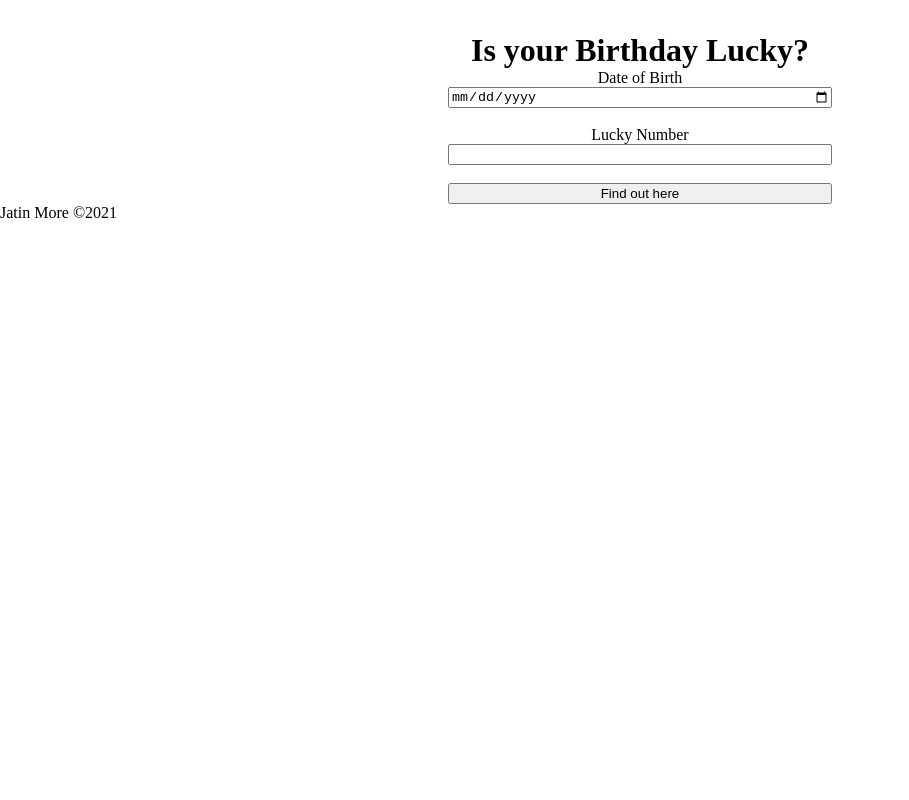
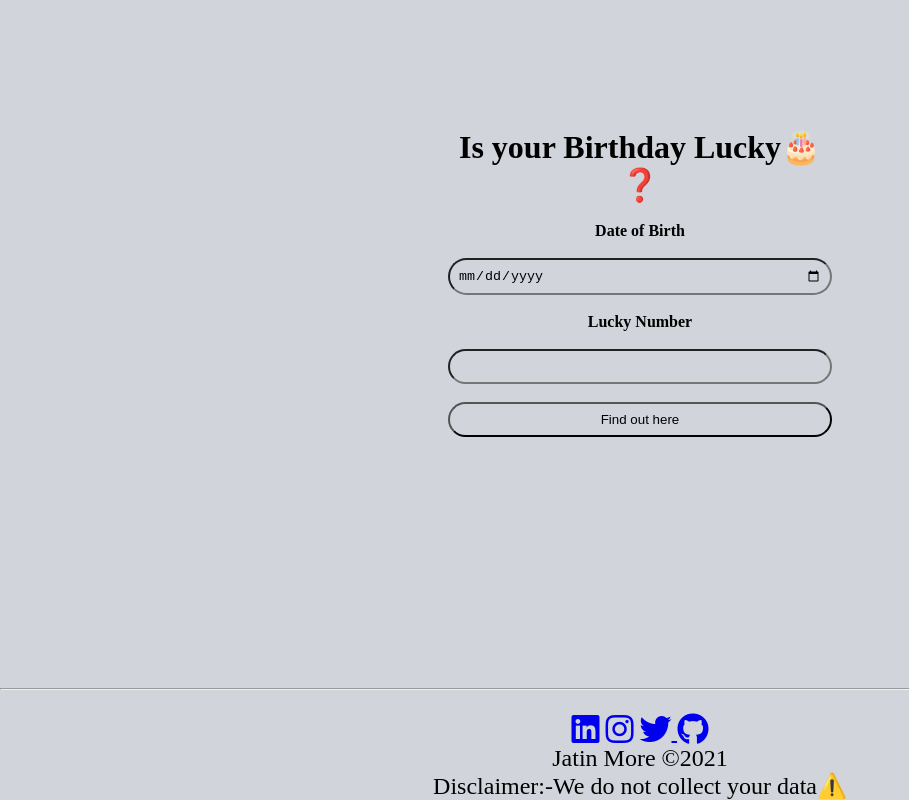
Before and after one commit to jatinmore/Is-your-birthday-lucky, a plain HTML site: page index.html in a window 1280 px wide. Shown: the whole page, without its empty margins (0-909 px from the left). Drawn offline with Linux system fonts and the light colour scheme.

Commit message:
final commit

```diff
--- a/app.css
+++ b/app.css
@@ -1,6 +1,7 @@
 *{
     margin: 0;
-    padding: 0ss;
+    padding: 0;
+    background: #D1D5DB;
 }
 
 
@@ -12,7 +13,30 @@
     width: 30vw;
     justify-content: center;
     margin-left: 35%;
-    margin-top:2rem;
+    margin-top:8rem;
     text-align: center;
 
+
 }
+
+#dob ,#lucky-num,#btn-check
+{
+    cursor: pointer;
+    padding: 0.5rem;
+    border-radius: 2rem
+}
+
+#op
+{
+    font-size: 2rem;
+    font-weight: bold;
+}
+
+.footer {
+    position: fixed;
+    left: 0;
+    bottom: 0;
+    width: 100%;
+    font-size: 1.5rem;
+    text-align: center;
+  }
--- a/app.js
+++ b/app.js
@@ -1,7 +1,7 @@
 var dob= document.querySelector('#dob');
 var luckyNum= document.querySelector('#lucky-num');
 var btnCheck= document.querySelector('#btn-check');
-
+var outputValue=document.querySelector('#op');
 console.log(dob.value)
 btnCheck.addEventListener('click',checkBirthday)
 
@@ -29,9 +29,11 @@ function checkValues(sum,luckyNumber)
     console.log(sum,luckyNumber)
     if(sum%luckyNumber===0)
     {
-        console.log('your birthday is lucky')
+
+        outputValue.innerText='your birthday is lucky!💥💥';
+
     }
     else{
-        console.log('your birthday is not lucky')
+        outputValue.innerText='your birthday is not lucky 😣';
     }
 }
--- a/index.html
+++ b/index.html
@@ -4,24 +4,39 @@
     <meta charset="UTF-8">
     <meta http-equiv="X-UA-Compatible" content="IE=edge">
     <meta name="viewport" content="width=device-width, initial-scale=1.0">
+    <link rel="stylesheet" href="https://cdnjs.cloudflare.com/ajax/libs/font-awesome/5.15.4/css/all.min.css" integrity="sha512-1ycn6IcaQQ40/MKBW2W4Rhis/DbILU74C1vSrLJxCq57o941Ym01SwNsOMqvEBFlcgUa6xLiPY/NS5R+E6ztJQ==" crossorigin="anonymous" referrerpolicy="no-referrer" />
     <link rel="stylesheet" type="text/css" href="app.css">
     <title>Lucky Birthday</title>
 </head>
 <body>
 
     <div class="main">
-    <h1>Is your Birthday Lucky?</h1>
-    <label for="dob">Date of Birth</label>
+    <h1>Is your Birthday Lucky🎂❓</h1>
+    <br>
+    <label for="dob"><strong>Date of Birth</strong></label>
+    <br>
     <input type="date" id="dob">
     <br>
-    <label for="lucky-num">Lucky Number</label>
+    <label for="lucky-num"><strong>Lucky Number</strong></label>
+    <br>
     <input type="number" id="lucky-num">
      <br>
     <button id="btn-check">Find out here</button>
+    <div id="op">
+
+    </div>
 </div>
-    <footer>
-        <p><span>Jatin More</span> &copy;2021 </p>
-    </footer>
+<div class="footer">
+    <hr>
+    <br>
+    <a href="https://www.linkedin.com/in/jatin-more-8b444a193/" target="blank"><i class="fab fa-linkedin fa-lg"></i></a>
+    <a href="https://www.instagram.com/jatin_more/"target="blank"><i class="fab fa-instagram fa-lg"></i></a>
+    <a href="https://twitter.com/JatinMore9"target="blank"><i class="fab fa-twitter fa-lg"></i> </a>
+    <a href="https://github.com/jatinmore"target="blank"><i class="fab fa-github fa-lg"></i></a>
+    <p>Jatin More &copy;2021</p>
+    <p>Disclaimer:-We do not collect your data⚠️</p>
+
+  </div>
 
     <script src="app.js"></script>
 </body>
```
